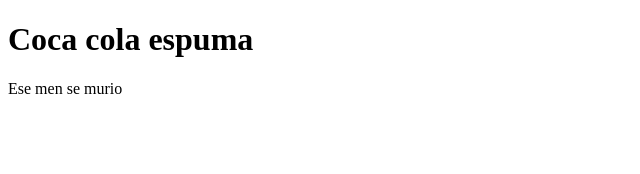
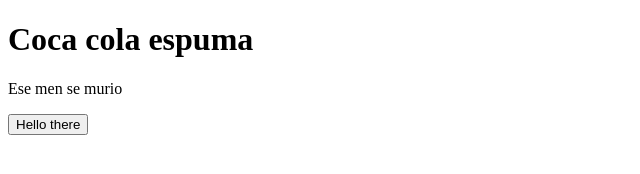
Before and after one commit to Diemooder1/Proyecto-web-empresa-b, a plain HTML site: page index.html in a window 1280 px wide. Shown: the whole page, without its empty margins (0-640 px from the left). Drawn offline with Linux system fonts and the light colour scheme.

Commit message:
Button added

```diff
--- a/index.html
+++ b/index.html
@@ -10,5 +10,6 @@
 <body>
     <h1>Coca cola espuma</h1>
     <p>Ese men se murio</p>
+    <input type="button" value="Hello there">
 </body>
 </html>
```
